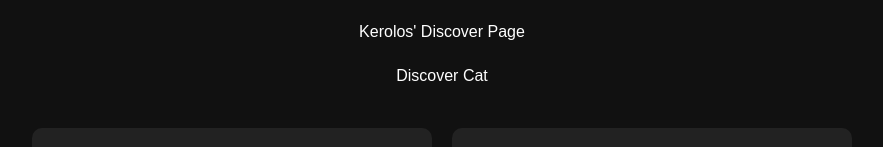
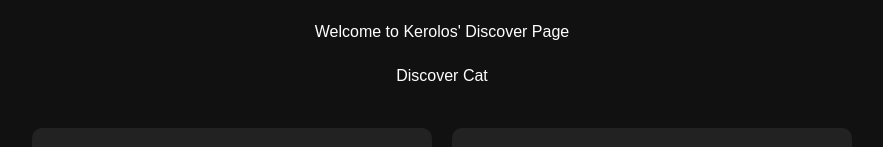
Before and after one commit to kmehany/cat-discovery-app, a Next.js app: page /discover in a window 1280 px wide. Shown: the top 147 px of the page, without its empty margins (198-1081 px from the left). Built offline with nearby package versions, Linux system fonts and the light colour scheme.

Commit message:
changed page title

```diff
--- a/app/discover/page.tsx
+++ b/app/discover/page.tsx
@@ -56,7 +56,7 @@ export default function DiscoverPage() {
 
 return (
   <div className="page">
-    <h1 className="title">Kerolos' Discover Page</h1>
+    <h1 className="title">Welcome to Kerolos' Discover Page</h1>
 
     <div className="button">
       <button className="discover button" onClick={getRandomCat}>
```
